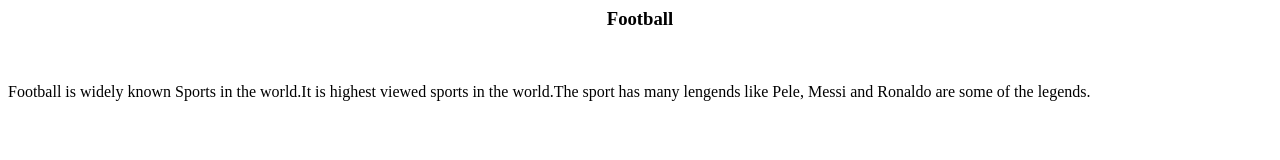
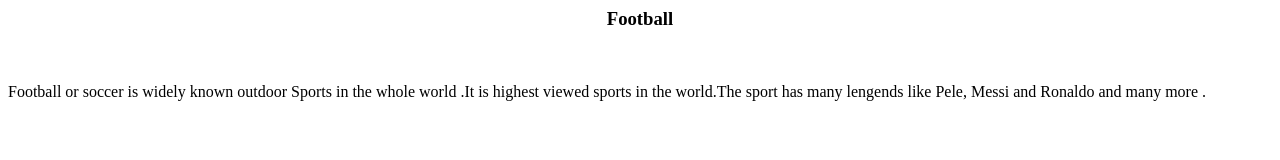
Before and after one commit to bengel06/Bengel-06, a plain HTML site: page doc.html in a window 1280 px wide. Drawn offline with Linux system fonts and the light colour scheme.

Commit message:
Update doc.html

```diff
--- a/doc.html
+++ b/doc.html
@@ -6,6 +6,6 @@ QP
 </head>
 <body>
 <h3><center>Football</center></h3><br>
-<p>Football is widely known Sports in the world.It is highest viewed sports in the world.The sport has many lengends like Pele, Messi and Ronaldo are some of the legends.</p>
+<p>Football or soccer is widely known outdoor Sports in the whole world .It is highest viewed sports in the world.The sport has many lengends like Pele, Messi and Ronaldo and many more .</p>
 </body>
 </html>
```
